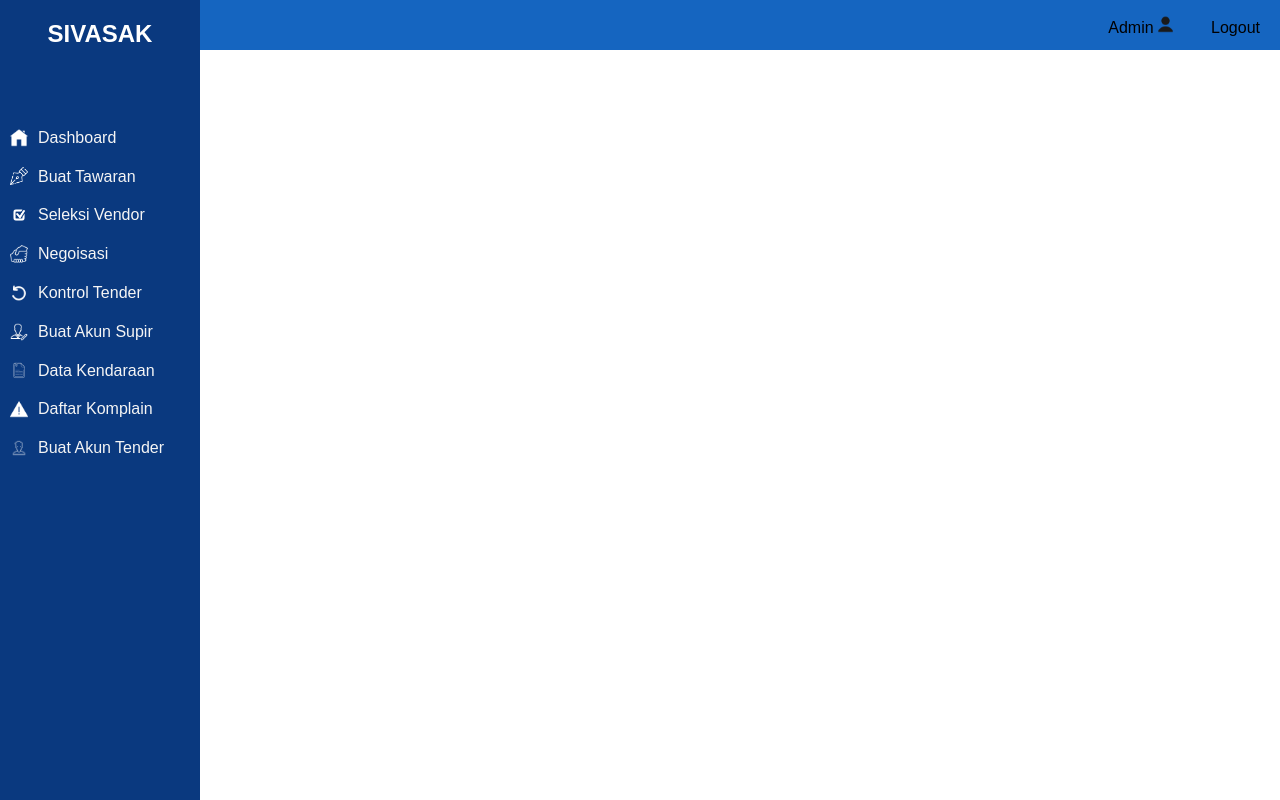
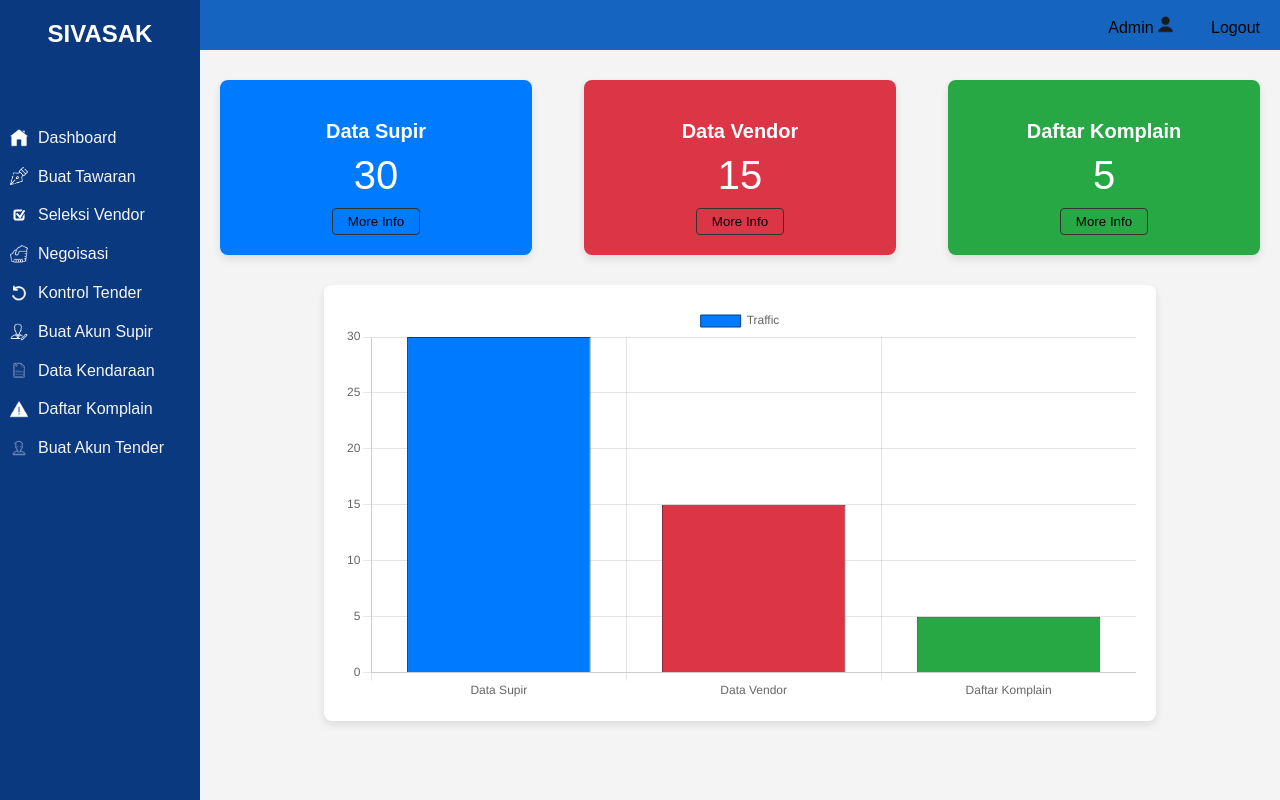
Before and after one commit to gyoro2/Tugaspengweb, a PHP site: the page made by PTI Website/Dashboard.php in a window 1280 px wide. Run offline with PHP 8.4, Linux system fonts and the light colour scheme; the visitor is signed in with stand-in values (Sample User, id 1); data that the repository does not hold is empty.

Commit message:
Dashboard Page

```diff
--- a/PTI Website/Dashboard.php
+++ b/PTI Website/Dashboard.php
@@ -14,7 +14,11 @@ if (!isset($_SESSION['role']) || $_SESSION['role'] != 'admin') {
 <head>
     <title>Dashboard Admin</title>
     <link rel="stylesheet" href="styledash.css">
+    <script src="https://cdn.jsdelivr.net/npm/chart.js"></script>
 </head>
+<body>
+
+<!-- Sidebar -->
 <header>
     <div class="sidebar">
         <ul>
@@ -32,7 +36,7 @@ if (!isset($_SESSION['role']) || $_SESSION['role'] != 'admin') {
     </div>
 </header>
 
-<body>
+<!-- Navbar -->
 <div class="navbar">
     <div class="menu">
         <ul>
@@ -41,5 +45,64 @@ if (!isset($_SESSION['role']) || $_SESSION['role'] != 'admin') {
         </ul>
     </div>
 </div>
+
+<!-- Main Content -->
+<div class="main-content">
+    <!-- Dashboard Cards Section -->
+    <div class="dashboard-cards">
+        <div class="card card-1">
+            <h3>Data Supir</h3>
+            <p>30</p>
+            <button>More Info</button>
+        </div>
+        <div class="card card-2">
+            <h3>Data Vendor</h3>
+            <p>15</p>
+            <button>More Info</button>
+        </div>
+        <div class="card card-3">
+            <h3>Daftar Komplain</h3>
+            <p>5</p>
+            <button>More Info</button>
+        </div>
+    </div>
+
+    <!-- Traffic Chart Section -->
+    <div class="traffic-chart">
+        <canvas id="trafficChart"></canvas>
+    </div>
+</div>
+
+<!-- Include script to render the chart using Chart.js -->
+<script>
+    var ctx = document.getElementById('trafficChart').getContext('2d');
+    var trafficChart = new Chart(ctx, {
+        type: 'bar',
+        data: {
+            labels: ['Data Supir', 'Data Vendor', 'Daftar Komplain'],
+            datasets: [{
+                label: 'Traffic',
+                data: [30, 15, 5], // Replace with dynamic values if needed
+                backgroundColor: [
+                    '#007bff', // Blue
+                    '#dc3545', // Red
+                    '#28a745'  // Green
+                ],
+                borderColor: [
+                    '#004085', '#721c24', '#155724'
+                ],
+                borderWidth: 1
+            }]
+        },
+        options: {
+            scales: {
+                y: {
+                    beginAtZero: true
+                }
+            }
+        }
+    });
+</script>
+
 </body>
 </html>
--- a/PTI Website/styledash.css
+++ b/PTI Website/styledash.css
@@ -1,3 +1,5 @@
+/* Existing styles */
+
 body {
     margin: 0;
     padding: 0;
@@ -16,25 +18,24 @@ body {
     width: 100%;
     position: fixed;
     top: 0;
-    z-index: 1000; /* Nilai z-index lebih rendah dari sidebar */
+    z-index: 1000;
     height: 50px;
 }
 
 .akun {
-    margin-left: 650px; /* Memberikan jarak dari sidebar */
+    margin-left: 650px;
     padding: 20px;
-    padding-top: 70px; /* Memberikan jarak dari navbar */
-
+    padding-top: 70px;
 }
 
 .sidebar {
     width: 200px;
     height: 100vh;
     background-color: #0A397F;
-    position: fixed; /* Agar sidebar tetap di posisi yang diinginkan */
-    top: 0; /* Agar sidebar dimulai dari atas, termasuk memotong navbar */
+    position: fixed;
+    top: 0;
     left: 0;
-    z-index: 2000; /* Nilai z-index lebih tinggi dari navbar */
+    z-index: 2000;
 }
 
 .sidebar ul {
@@ -97,17 +98,6 @@ body {
     color: white;
 }
 
-
-body {
-    margin: 0;
-    padding: 0;
-    font-family: Arial, sans-serif;
-}
-
-* {
-    box-sizing: border-box;
-}
-
 .table-container {
     margin-top: 20px;
 }
@@ -134,6 +124,19 @@ table th, table td {
 .delete-button {
     background-color: red;
 }
+
+/* Add styles for chart container */
+
+.traffic-chart {
+    width: 80%;
+    margin: auto;
+    padding: 20px;
+    background-color: white;
+    border-radius: 10px;
+    box-shadow: 0px 4px 6px rgba(0, 0, 0, 0.1);
+}
+
+/* Modal styles for future use */
 
 .modal, .delete-modal {
     display: none;
@@ -179,3 +182,68 @@ table th, table td {
 .cancel-button {
     background-color: #ccc;
 }
+
+.main-content {
+    margin-left: 200px;
+    padding: 80px 20px 20px 20px;
+    background-color: #f4f4f4;
+    min-height: 100vh;
+}
+
+/* Dashboard Cards */
+.dashboard-cards {
+    display: flex;
+    justify-content: space-between;
+    margin-bottom: 30px;
+}
+
+.card {
+    background-color: white;
+    width: 30%;
+    padding: 20px;
+    text-align: center;
+    border-radius: 8px;
+    box-shadow: 0 4px 8px rgba(0, 0, 0, 0.1);
+}
+
+.card h3 {
+    margin-bottom: 10px;
+    font-size: 20px;
+}
+
+.card p {
+    font-size: 40px;
+    margin: 10px 0;
+}
+
+.card button {
+    background-color: transparent;
+    border: 1px solid #333;
+    padding: 5px 15px;
+    border-radius: 4px;
+    cursor: pointer;
+}
+
+/* Card Colors */
+.card-1 {
+    background-color: #007bff;
+    color: white;
+}
+
+.card-2 {
+    background-color: #dc3545;
+    color: white;
+}
+
+.card-3 {
+    background-color: #28a745;
+    color: white;
+}
+
+/* Traffic Chart */
+.traffic-chart {
+    background-color: white;
+    padding: 20px;
+    border-radius: 8px;
+    box-shadow: 0 4px 8px rgba(0, 0, 0, 0.1);
+}
```
Lines whose indentation alone changed are shown as unchanged.
